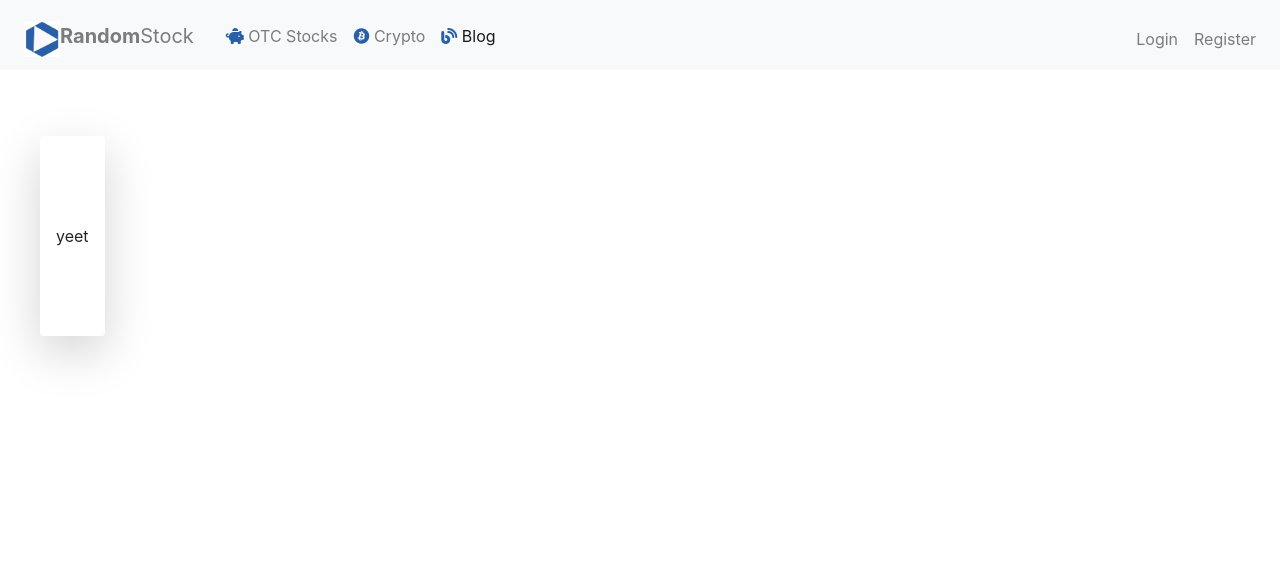
After one commit to camptzak/RamdomStock, a Flask app: page /blog/blog in a window 1280 px wide. The commit adds this page. Shown: the top 576 px of the page. Run offline with Flask 2, Linux system fonts and the light colour scheme; some libraries are stand-ins or nearby versions.

Commit message:
blog tab added

```diff
--- a/application.py
+++ b/application.py
@@ -131,6 +131,10 @@ def crypto():
     return render_template("crypto.html", symbol=symbolfinal, stock=namefinal, exchange=marketfinal, lookup = lookup, stockquotefinal=stockquotefinal,
                            quoteauthorfinal=quoteauthorfinal,)
 
+@app.route("/blog/blog")
+def blog():
+    return render_template("blog.html")
+
 @app.route("/login", methods=["GET", "POST"])
 def login():
     conn = sqlite3.connect('unplannedInvestments.db')
--- a/static/style.css
+++ b/static/style.css
@@ -45,6 +45,7 @@ body {
   color: black;
 }
 
+
 .alert-error {
   background-color: #f2dede;
   border-color: #ebccd1;
@@ -58,3 +59,19 @@ body {
   color: #3c763d;
   margin: 16px;
 }
+
+.blog_page {
+  list-style: none;
+  display: flex;
+  flex-wrap: wrap;
+  justify-content: flex-start;
+  height: 200px;
+  align-content: center;
+  margin-top: 60px;
+}
+
+.blog_post {
+  margin: 40px;
+  padding: 16px;
+  width: 200px;
+}
--- a/templates/base.html
+++ b/templates/base.html
@@ -56,6 +56,14 @@
             {% endif %}
                 <a class="nav-link " href="{{url_for('crypto')}}">
                     <i style="color: #295fa6" class="fab fa-bitcoin"></i> Crypto</a></li>
+
+            {% if active_page == "blog" %}
+            <li class="nav-item active">
+            {% else %}
+            <li class="nav-item">
+            {% endif %}
+                <a class="nav-link " href="{{url_for('blog')}}">
+                    <i style="color: #295fa6" class="fas fa-blog"></i> Blog</a></li>
         </ul>
 
         <!-- left side of navbar -->
@@ -66,7 +74,7 @@
             {% else %}
             <li class="nav-item">
             {% endif %}
-                <a class="nav-link" href="{{url_for('logout')}}">Logout</a> </li>
+                <a class="nav-link" href="{{url_for('logout')}}"> Logout</a></li>
             </ul>
         {% else %}
             <ul class="navbar-nav ml-auto mt-2">
@@ -75,14 +83,14 @@
                 {% else %}
                 <li class="nav-item">
                 {% endif %}
-                    <a class="nav-link" href="{{url_for('login')}}">Login</a> </li>
+                    <a class="nav-link" href="{{url_for('login')}}"> Login</a></li>
 
                 {% if active_page == "register" %}
                 <li class="nav-item active">
                 {% else %}
                 <li class="nav-item">
                 {% endif %}
-                    <a class="nav-link" href="{{url_for('register')}}">Register</a> </li>
+                    <a class="nav-link" href="{{url_for('register')}}"> Register</a></li>
             </ul>
         {% endif %}
 
--- /dev/null
+++ b/templates/blog/blog.html
@@ -0,0 +1,13 @@
+{% extends "base.html" %}
+{% set active_page = "blog" %}
+
+{% block head %}
+{% endblock %}
+
+{% block body %}
+<ul class="blog_page">
+    <li class="shadow-lg p-3 mb-5 bg-white rounded blog_page">yeet</li>
+</ul>
+
+
+{% endblock %}
```
